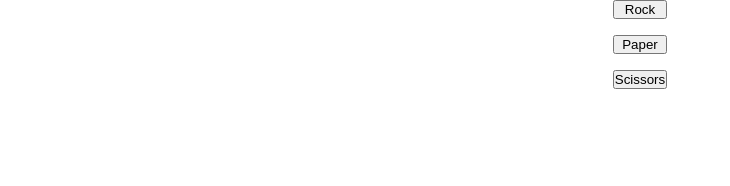
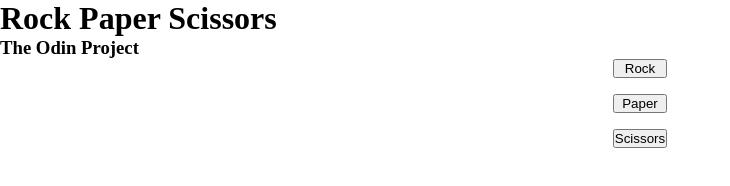
Before and after one commit to Long-Hold/odin-rock-paper-scissors, a plain HTML site: page index.html in a window 1280 px wide. Shown: the whole page, without its empty margins (0-730 px from the left). Drawn offline with Linux system fonts and the light colour scheme.

Commit message:
feat: Header titles added to page

```diff
--- a/index.html
+++ b/index.html
@@ -10,6 +10,11 @@
 </head>
 
 <body>
+    <header>
+        <h1>Rock Paper Scissors</h1>
+        <h3>The Odin Project</h3>
+    </header>
+
     <section id="choice-buttons">
         <ul class="button-list">
             <li><button id="rock" type="button">Rock</button></li>
@@ -19,11 +24,12 @@
     </section>
 
     <!--Displays each play by the computer and playey
-        Also displays the winner of each round-->
+        Also displays the winner of each round. Updated with JS-->
     <div id="game-results">
 
     </div>
 
+    <!-- Displays the winner of the game after a round ends, updated with JS-->
     <div id="winner-box">
 
     </div>
```
